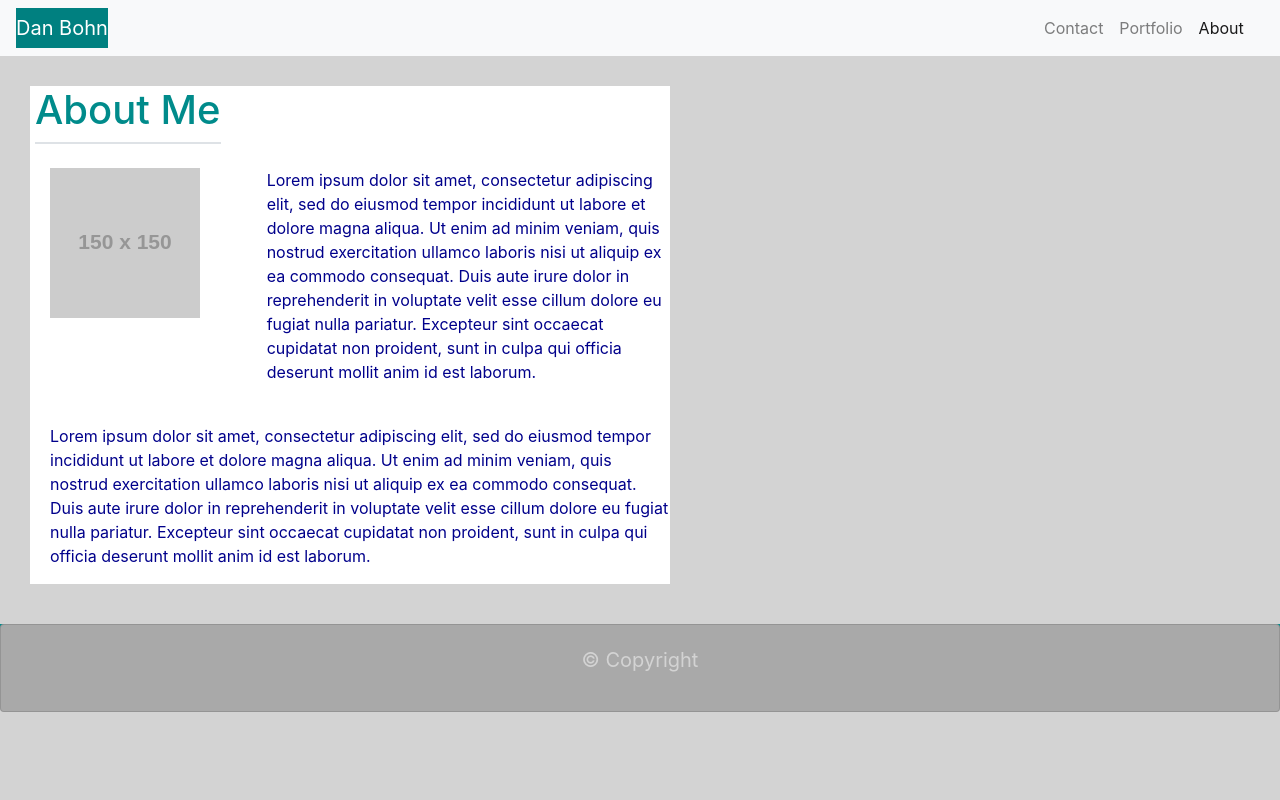
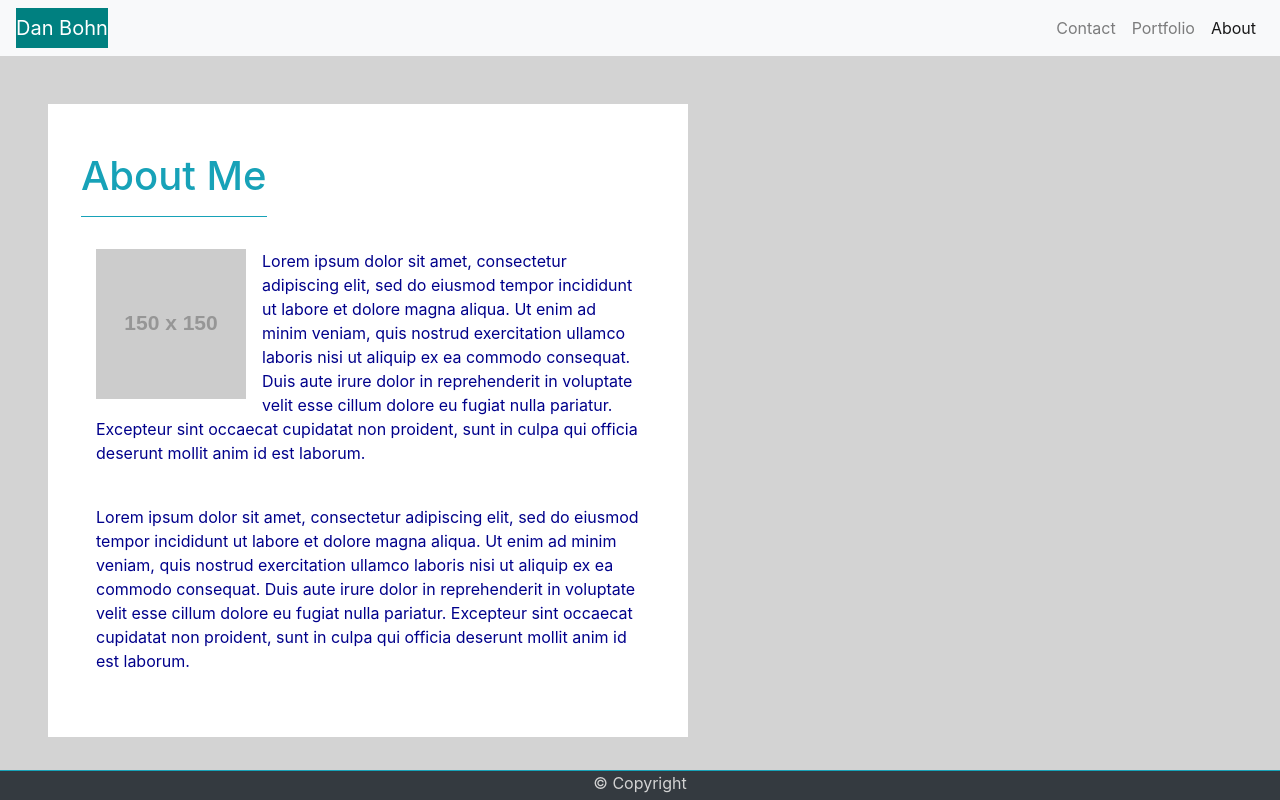
Before and after one commit to dbohn32/ResponsivePortfolio, a plain HTML site: page index.html in a window 1280 px wide. Drawn offline with nearby package versions, Linux system fonts and the light colour scheme; placeholder pictures from the web are drawn by us.

Commit message:
final commit

```diff
--- a/contact.css
+++ b/contact.css
@@ -12,8 +12,8 @@ h1{
     color: teal;
 }
 #container{
-    width: 50%;
-    margin-left: 10pc;
+    width: 60%;
+    margin-left: 5pc;
     background-color: white;
     padding-bottom: 10px;
     margin-bottom: 30px;
@@ -25,6 +25,3 @@ footer{
     color: teal;
     text-align: center;
 }
-#card{
-    background-color: rgb(100, 100, 100);
-}
--- a/contact.html
+++ b/contact.html
@@ -31,10 +31,9 @@
         </div>
       </nav>
 <br>
-<div class="container" id="container">
-<H1>Contact</H1>
-
-<form>
+ <div class= "container container-sm bg-white w-responsive p-5 float-sm-left mt-5 ml-sm-4 mb-5" id="container">
+     <h1 class ="text-info pb-3 border-bottom border-info">Contact</h1>
+ <form>
     <div class="form-group">
       <label for="exampleFormControlInput1">Name</label>
       <input type="email" class="form-control" id="exampleFormControlInput1" placeholder="Name">
@@ -42,7 +41,7 @@
     <div class="form-group">
         <label for="exampleFormControlInput1">Email</label>
         <input type="email" class="form-control" id="exampleFormControlInput1" placeholder="Email">
-      </div>
+    </div>
     <div class="form-group">
       <label for="exampleFormControlTextarea1">Message</label>
       <textarea class="form-control" id="exampleFormControlTextarea1" placeholder="Message" rows="4"></textarea>
@@ -51,13 +50,14 @@
     </div>
   </form>
 </div>
-  <Footer>
-    <div class="card" id="card">
-          <div class="card-body">
-            <blockquote class="blockquote mb-0">
-              <p> &copy; Copyright </p>
-          </div>
-        </div>
-      </Footer>
+<br>
+  <footer class="bottom-footer border-top border-info fixed-bottom font-small bg-dark">
+           <p> &copy; Copyright DB 2020 </p>
+  </Footer>
+
+  <script src="https://code.jquery.com/jquery-3.2.1.slim.min.js" integrity="sha384-KJ3o2DKtIkvYIK3UENzmM7KCkRr/rE9/Qpg6aAZGJwFDMVNA/GpGFF93hXpG5KkN" crossorigin="anonymous"></script>
+  <script src="https://cdnjs.cloudflare.com/ajax/libs/popper.js/1.12.9/umd/popper.min.js" integrity="sha384-ApNbgh9B+Y1QKtv3Rn7W3mgPxhU9K/ScQsAP7hUibX39j7fakFPskvXusvfa0b4Q" crossorigin="anonymous"></script>
+  <script src="https://maxcdn.bootstrapcdn.com/bootstrap/4.0.0/js/bootstrap.min.js" integrity="sha384-JZR6Spejh4U02d8jOt6vLEHfe/JQGiRRSQQxSfFWpi1MquVdAyjUar5+76PVCmYl" crossorigin="anonymous"></script>
+
 </body>
 </html>
--- a/index.css
+++ b/index.css
@@ -1,9 +1,6 @@
 #db{
     background-color: teal;
     color: white;
-}
-#navbar1{
-    padding-inline-start: 80%;
 }
 #border{
     border-color: turquoise;
@@ -11,8 +8,6 @@
     border-width: 5px;
     border-bottom: solid;
 }
-
-
 body{
     background-color: lightgrey;
 }
@@ -29,21 +24,8 @@ h1{
     color: darkblue;
 }
 footer{
-    height: 10px;
+    height: 30px;
     background-color: darkcyan;
     color: lightgray;
     text-align: center;
 }
-#card{
-    background-color: darkgray;
-}
-
-@media (min-width: 576px) { }
-
-
-@media (min-width: 768px) {  }
-
-@media (min-width: 992px) {  }
-
-
-@media (min-width: 1200px) { }
--- a/index.html
+++ b/index.html
@@ -13,11 +13,11 @@
 
     <nav class="navbar navbar-expand-lg navbar-light bg-light">
         <a class="navbar-brand" id="db" href="#">Dan Bohn</a>
-        <button class="navbar-toggler" type="button" data-toggle="collapse" data-target="#navbarNav" aria-controls="navbarNav" aria-expanded="false" aria-label="Toggle navigation">
+        <button class="navbar-toggler" type="button" data-toggle="collapse" data-target="#navbarSupportedContent" aria-controls="navbarSupportedContent" aria-expanded="false" aria-label="Toggle navigation">
           <span class="navbar-toggler-icon"></span>
         </button>
-        <div class="collapse navbar-collapse" >
-          <ul class="navbar-nav" id="navbar1">
+        <div class="collapse navbar-collapse" id="navbarSupportedContent">
+          <ul class="navbar-nav ml-auto">
             <li class="nav-item">
               <a class="nav-link" href="contact.html">Contact</a>
             </li>
@@ -31,18 +31,16 @@
       </nav>
 
    <Main>
-         <div class="Container" id="container">
+     <div class="container-fluid-sm mw-sm-50 mt-5 mr-sm-5 p-5 ml-sm-5 float-md-left bg-white" id="container">
         <div class="row">
           <div class="Col-12">
-            <h1>About Me</h1>  <div span class="border" id="border"></div>
+            <h1 class="text-info pb-3 border-bottom border-info">About Me</h1>
           </div>
         </div>
         <br>
         <Div class="row">
-        <div class="col-4">
-            <img src="https://via.placeholder.com/150C/O https://placeholder.com/" alt="placeholder">
-        </div>
-        <div class="col-8">
+        <div class="col-12">
+            <img class="float-left img-fluid mr-3 mb-3"  src="https://via.placeholder.com/150C/O https://placeholder.com/" alt="placeholder">
             <p>Lorem ipsum dolor sit amet, consectetur adipiscing elit, sed do eiusmod tempor incididunt ut labore et dolore magna aliqua. Ut enim ad minim veniam, quis nostrud exercitation ullamco laboris nisi ut aliquip ex ea commodo consequat. Duis aute irure dolor in reprehenderit in voluptate velit esse cillum dolore eu fugiat nulla pariatur. Excepteur sint occaecat cupidatat non proident, sunt in culpa qui officia deserunt mollit anim id est laborum.</p>
         </div>
         </div>
@@ -54,16 +52,13 @@
         </div>
      </Div>
     </Main>
-     <Footer>
-      <div class="card" id="card">
-            <div class="card-body">
-              <blockquote class="blockquote mb-0">
+     <Footer class="bottom-footer border-top border-info fixed-bottom font-small bg-dark">
                 <p> &copy; Copyright </p>
+    </Footer>
 
-            </div>
-          </div>
-        </Footer>
-      </div>
+    <script src="https://code.jquery.com/jquery-3.2.1.slim.min.js" integrity="sha384-KJ3o2DKtIkvYIK3UENzmM7KCkRr/rE9/Qpg6aAZGJwFDMVNA/GpGFF93hXpG5KkN" crossorigin="anonymous"></script>
+    <script src="https://cdnjs.cloudflare.com/ajax/libs/popper.js/1.12.9/umd/popper.min.js" integrity="sha384-ApNbgh9B+Y1QKtv3Rn7W3mgPxhU9K/ScQsAP7hUibX39j7fakFPskvXusvfa0b4Q" crossorigin="anonymous"></script>
+    <script src="https://maxcdn.bootstrapcdn.com/bootstrap/4.0.0/js/bootstrap.min.js" integrity="sha384-JZR6Spejh4U02d8jOt6vLEHfe/JQGiRRSQQxSfFWpi1MquVdAyjUar5+76PVCmYl" crossorigin="anonymous"></script>
 
 </body>
 </html>
```
Lines whose indentation alone changed are shown as unchanged.
